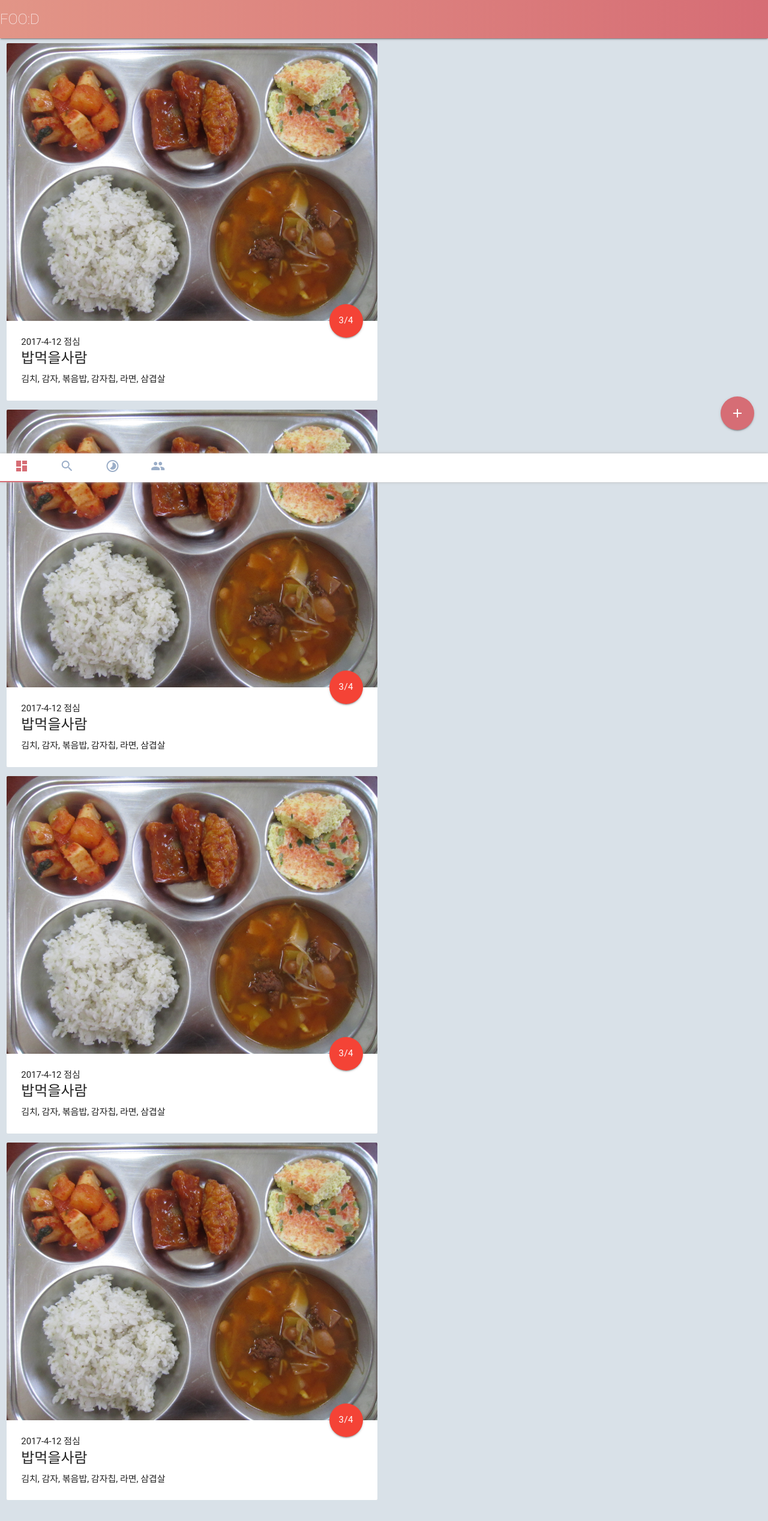
After one commit to tigerlcw/MidasITProject, a Django app: page /group/ in a window 1280 px wide. The commit adds this page. Shown: the whole page at 60% size. Run offline with Django 3.2, Linux system fonts and the light colour scheme; some libraries are stand-ins or nearby versions; some web fonts are replaced.

Commit message:
Add group page

```diff
--- a/meal/urls.py
+++ b/meal/urls.py
@@ -14,4 +14,5 @@ urlpatterns = [
     url(r'^routine/$', views.chart),
     url(r'^excel/$',views.ExcelUploadFormView.as_view()),
     url(r'^today/$', views.today),
+    url(r'^group/$', views.group),
 ]
--- a/meal/views.py
+++ b/meal/views.py
@@ -142,6 +142,9 @@ def search(request):
     }
     return render(request, 'main/people.html', context)
 
+def group(request):
+    return render(request, 'main/group.html')
+
 def random_string():
     return ''.join(random.choice(string.ascii_lowercase) for _ in range(10))
 
--- /dev/null
+++ b/static/css/group.css
@@ -0,0 +1,7 @@
+.card-view{
+  margin-top: 64px;
+}
+.floting-buttion{
+  background-color: #D66D75;
+  margin-bottom: 60px;
+}
--- /dev/null
+++ b/templates/main/group.html
@@ -0,0 +1,106 @@
+
+
+{% load staticfiles %}
+<!DOCTYPE html>
+<html>
+<head>
+  <!--Import Google Icon Font-->
+  <link href="http://fonts.googleapis.com/icon?family=Material+Icons" rel="stylesheet">
+  <!--Import materialize.css-->
+  <!-- Compiled and minified CSS -->
+  <link rel="stylesheet" href="https://cdnjs.cloudflare.com/ajax/libs/materialize/0.98.0/css/materialize.min.css">
+
+  <!-- Compiled and minified JavaScript -->
+
+  <!--Let browser know website is optimized for mobile-->
+  <meta name="theme-color" content="#111">
+  <meta name="viewport" content="width=device-width, initial-scale=1.0"/>
+  <link rel ="stylesheet" href="{% static 'css/base.css' %}" />
+  <link rel ="stylesheet" href="{% static 'css/group.css' %}" />
+  {% block style %}
+  {% endblock %}
+
+</head>
+
+<body>
+
+  <div class="fixed-action-btn">
+    <a class="btn-floating btn-large floting-buttion" >
+      <i class="large material-icons">add</i>
+    </a>
+  </div>
+  <nav>
+    <div class="nav-wrapper">
+      <a href="/" class="brand-logo">FOO:D</a>
+      <ul id="nav-mobile" class="right hide-on-med-and-down">
+      </ul>
+    </div>
+  </nav>
+  <div class="bottom-tab">
+    <ul class="tabs">
+      <li class="tab col s3"><a class="active" href="#test1"><i class="material-icons">dashboard</i></a></li>
+      <li class="tab col s3"><a href= "people" id="people"><i class="material-icons">search</i></a></li>
+      <li class="tab col s3"><a href="routine"  id="routine"><i class="material-icons">timelapse</i></a></li>
+      <li class="tab col s3"><a href="group"  id="group"><i class="material-icons">group</i></a></li>
+    </ul>
+  </div>
+
+  <div class="row">
+    <div class="col s12 m6 card-view">
+      <div class="card">
+        <div class="card-image">
+          <img src="/media/meal/gggsdf.jpg">
+          <a class="btn-floating btn-large halfway-fab waves-effect waves-light red">3/4</a>
+        </div>
+        <div class="card-content">
+          <span class="card-date">2017-4-12 점심</span>
+          <span class="card-title">밥먹을사람</span>
+          <p>김치, 감자, 볶음밥, 감자칩, 라면, 삼겹살</p>
+        </div>
+      </div>
+      <div class="card">
+        <div class="card-image">
+          <img src="/media/meal/gggsdf.jpg">
+          <a class="btn-floating btn-large halfway-fab waves-effect waves-light red">3/4</a>
+        </div>
+        <div class="card-content">
+          <span class="card-date">2017-4-12 점심</span>
+          <span class="card-title">밥먹을사람</span>
+          <p>김치, 감자, 볶음밥, 감자칩, 라면, 삼겹살</p>
+        </div>
+      </div>
+      <div class="card">
+        <div class="card-image">
+          <img src="/media/meal/gggsdf.jpg">
+          <a class="btn-floating btn-large halfway-fab waves-effect waves-light red">3/4</a>
+        </div>
+        <div class="card-content">
+          <span class="card-date">2017-4-12 점심</span>
+          <span class="card-title">밥먹을사람</span>
+          <p>김치, 감자, 볶음밥, 감자칩, 라면, 삼겹살</p>
+        </div>
+      </div>
+      <div class="card">
+        <div class="card-image">
+          <img src="/media/meal/gggsdf.jpg">
+          <a class="btn-floating btn-large halfway-fab waves-effect waves-light red">3/4</a>
+        </div>
+        <div class="card-content">
+          <span class="card-date">2017-4-12 점심</span>
+          <span class="card-title">밥먹을사람</span>
+          <p>김치, 감자, 볶음밥, 감자칩, 라면, 삼겹살</p>
+        </div>
+      </div>
+
+    </div>
+  </div>
+
+
+
+  <!--Import jQuery before materialize.js-->
+  <script type="text/javascript" src="https://code.jquery.com/jquery-2.1.1.min.js"></script>
+  <script src="https://cdnjs.cloudflare.com/ajax/libs/materialize/0.98.0/js/materialize.min.js"></script>
+  {% block script %}
+  {% endblock %}
+</body>
+</html>
--- a/templates/main/index.html
+++ b/templates/main/index.html
@@ -7,6 +7,7 @@
 		<li class="tab col s3"><a class="active" href="#test1"><i class="material-icons">dashboard</i></a></li>
 		<li class="tab col s3"><a href= "people" id="people"><i class="material-icons">search</i></a></li>
 		<li class="tab col s3"><a href="routine"  id="routine"><i class="material-icons">timelapse</i></a></li>
+		<li class="tab col s3"><a href="group"  id="group"><i class="material-icons">group</i></a></li>
 	</ul>
 </div>
 <div class="sub-tab">
@@ -63,6 +64,7 @@
 							<div class="col s2">
 								<a href="{{ meal.get_twitter_url }}" target="_blank">
                                     <i class="material-icons timer-icon">share</i>
+
                                 </a>
 							</div>
 						</div>
@@ -91,6 +93,9 @@
 			$('#mypage').click(function(){
 				location.replace("/mypage");
 			});
+			$('#group').click(function(){
+				location.replace("/group");
+			});
 		});
 	</script>
 	{% endblock %}
```
